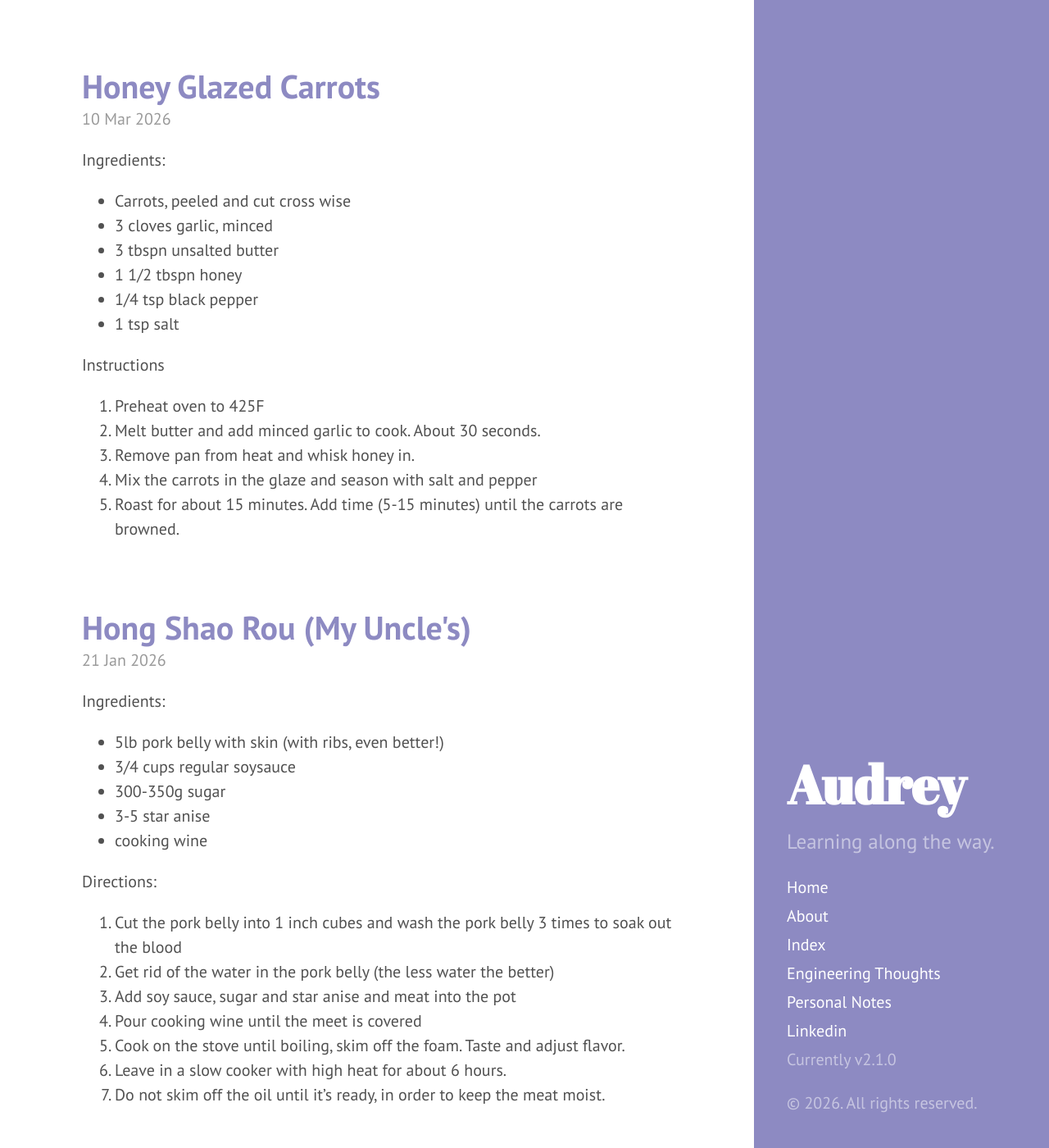
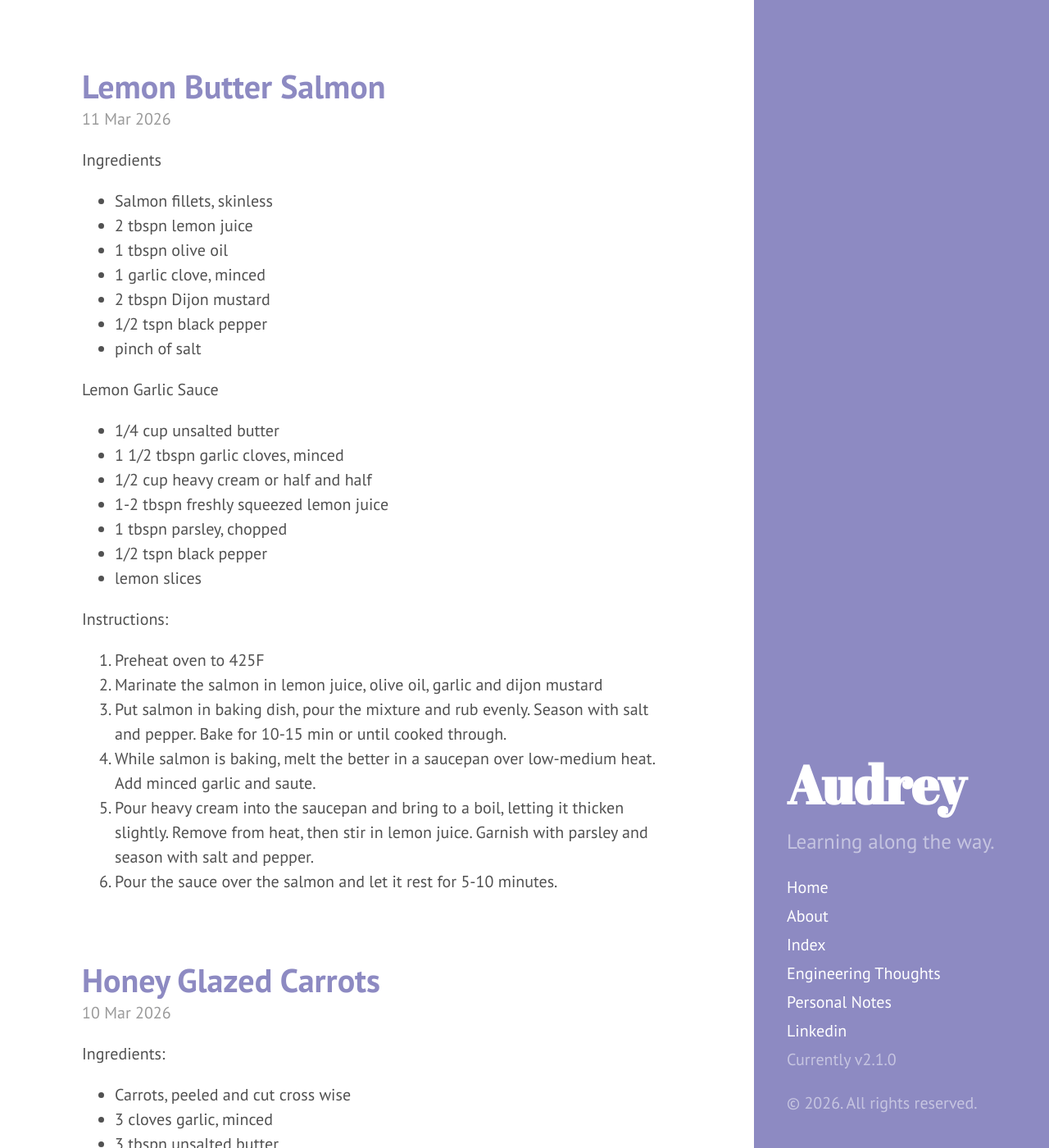
Before and after one commit to audity/audity.github.io, a Jekyll site: the page built from index.html, in a window 1280 px wide and 1400 px high. Shown: the whole window at 82% size. Built offline with Jekyll 4.4.1, drawn with Linux system fonts in a browser that asks for light colours; the list of posts is cut into pages by our own code; some of the changed text lies outside the part shown.

Commit message:
lemon butter salmon

```diff
--- /dev/null
+++ b/_posts/2026-03-11-Lemon-Butter-Salmon.md
@@ -0,0 +1,30 @@
+---
+layout: post
+title: Lemon Butter Salmon
+---
+
+Ingredients
+- Salmon fillets, skinless
+- 2 tbspn lemon juice
+- 1 tbspn olive oil
+- 1 garlic clove, minced
+- 2 tbspn Dijon mustard
+- 1/2 tspn black pepper
+- pinch of salt
+
+Lemon Garlic Sauce
+- 1/4 cup unsalted butter
+- 1 1/2 tbspn garlic cloves, minced
+- 1/2 cup heavy cream or half and half
+- 1-2 tbspn freshly squeezed lemon juice
+- 1 tbspn parsley, chopped
+- 1/2 tspn black pepper
+- lemon slices
+
+Instructions:
+1. Preheat oven to 425F
+2. Marinate the salmon in lemon juice, olive oil, garlic and dijon mustard
+3. Put salmon in baking dish, pour the mixture and rub evenly. Season with salt and pepper. Bake for 10-15 min or until cooked through.
+4. While salmon is baking, melt the better in a saucepan over low-medium heat. Add minced garlic and saute.
+5. Pour heavy cream into the saucepan and bring to a boil, letting it thicken slightly. Remove from heat, then stir in lemon juice. Garnish with parsley and season with salt and pepper.
+6. Pour the sauce over the salmon and let it rest for 5-10 minutes.
--- a/all_posts.md
+++ b/all_posts.md
@@ -11,6 +11,7 @@ December 2025
 [Best Asparagus](https://audity.github.io/2025/12/06/Tomato-Pasta/)
 [Hong Shao Rou](https://audity.github.io/2026/01/21/Hong-Shao-Rou/)
 [Honey Glazed Carrots](https://audity.github.io/2026/03/10/Honey-Glazed-Carrots/)
+[Lemon Butter Salmon](https://audity.github.io/2026/03/11/Lmeon-Butter-Salmon/)
 
 --------
 
--- a/personal_notes.md
+++ b/personal_notes.md
@@ -11,6 +11,7 @@ Cooking
 [Best Asparagus](https://audity.github.io/2025/12/06/Tomato-Pasta/)
 [Hong Shao Rou](https://audity.github.io/2026/01/21/Hong-Shao-Rou/)
 [Honey Glazed Carrots](https://audity.github.io/2026/03/10/Honey-Glazed-Carrots/)
+[Lemon Butter Salmon](https://audity.github.io/2026/03/11/Lmeon-Butter-Salmon/)
 
 --------
 
```
